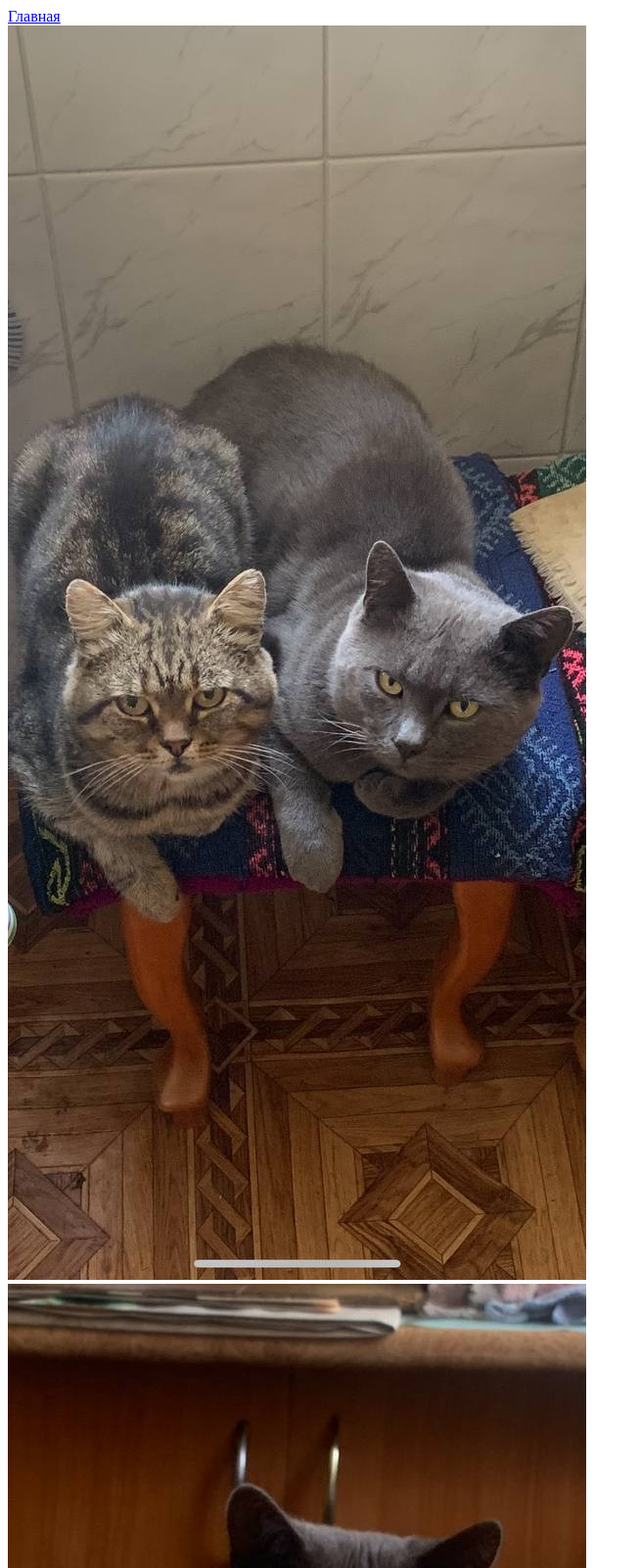
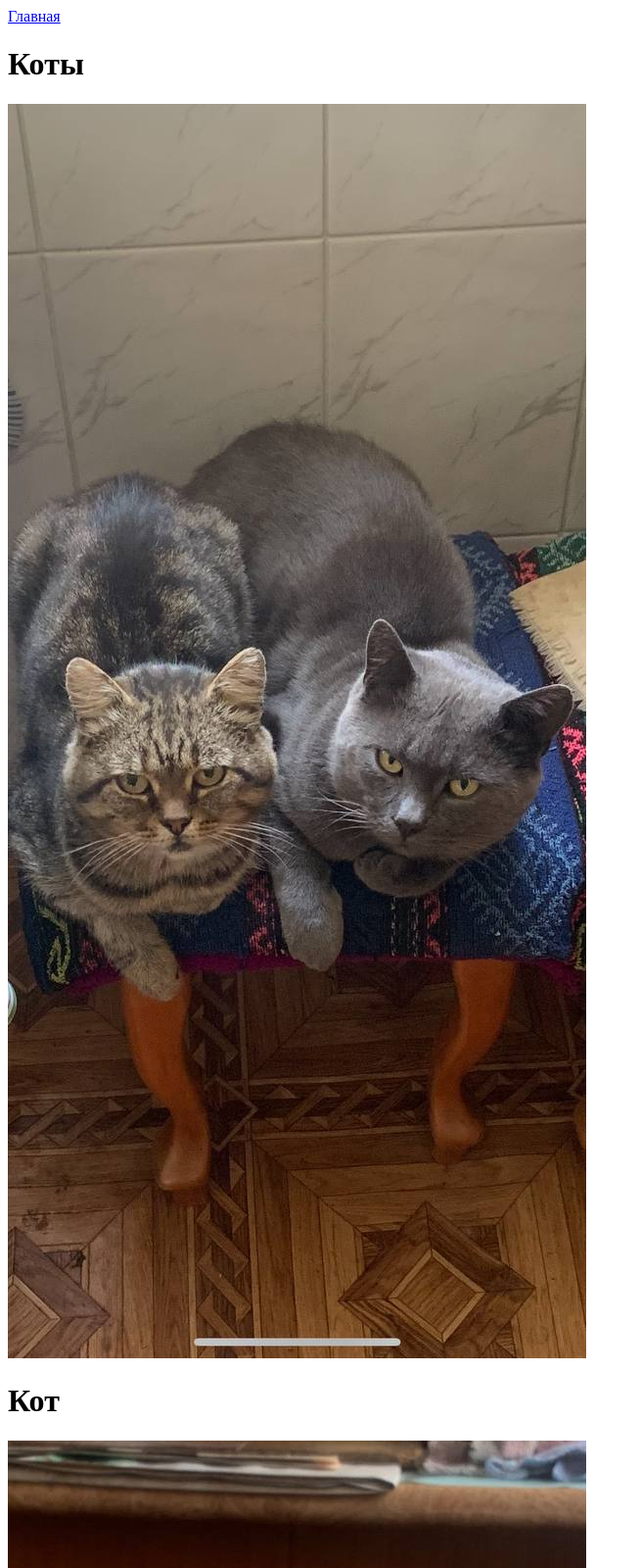
Before and after one commit to NikolaiTkachenko15/Projects, a plain HTML site: page gallery.html in a window 1280 px wide. Shown: the top 1600 px of the page at 98% size, without its empty margins (0-654 px from the left). Drawn offline with Linux system fonts and the light colour scheme.

Commit message:
Коммит 1. Надписи над картинками

```diff
--- a/gallery.html
+++ b/gallery.html
@@ -11,9 +11,11 @@
 <body>
     <a href="index.html">Главная</a>
     <div>
+        <h1>Коты</h1>
         <img src="imgs/cat1.jpg" alt="cat1">
     </div>
     <div>
+        <h1>Кот</h1>
         <img src="imgs/cat2.jpg" alt="cat2">
     </div>
 </body>
```
